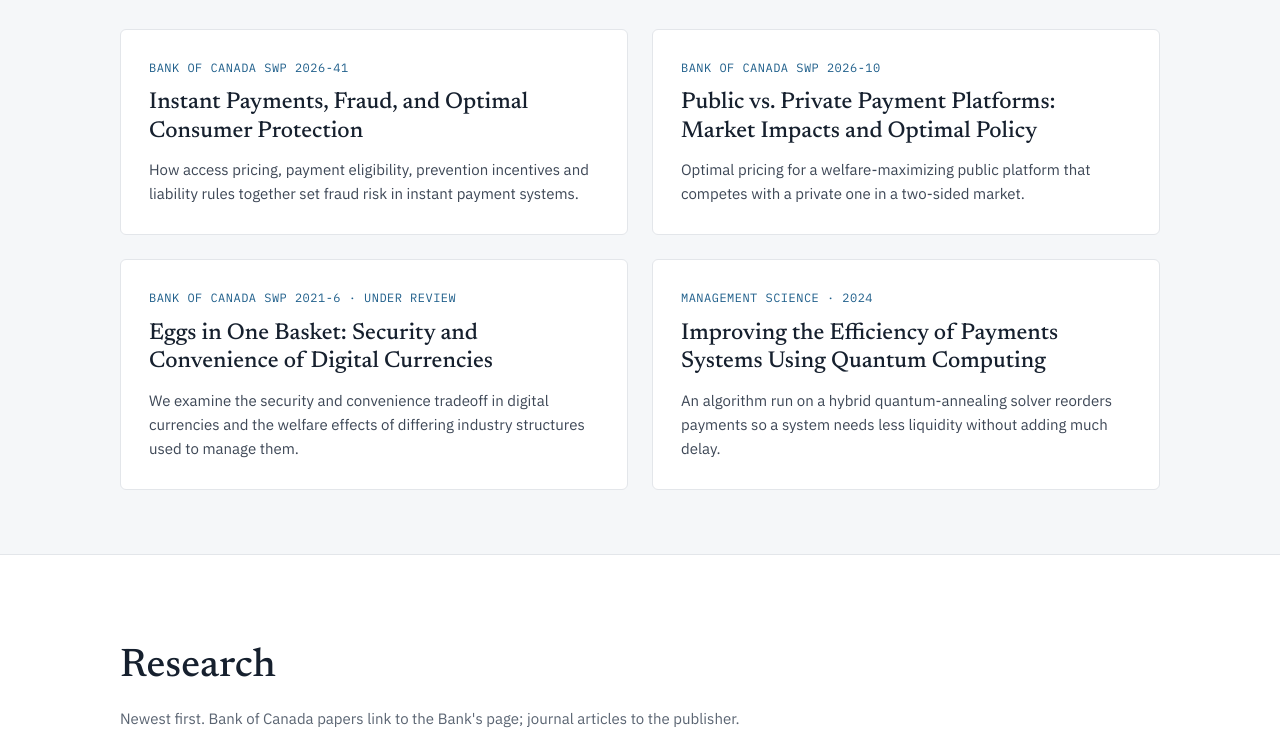
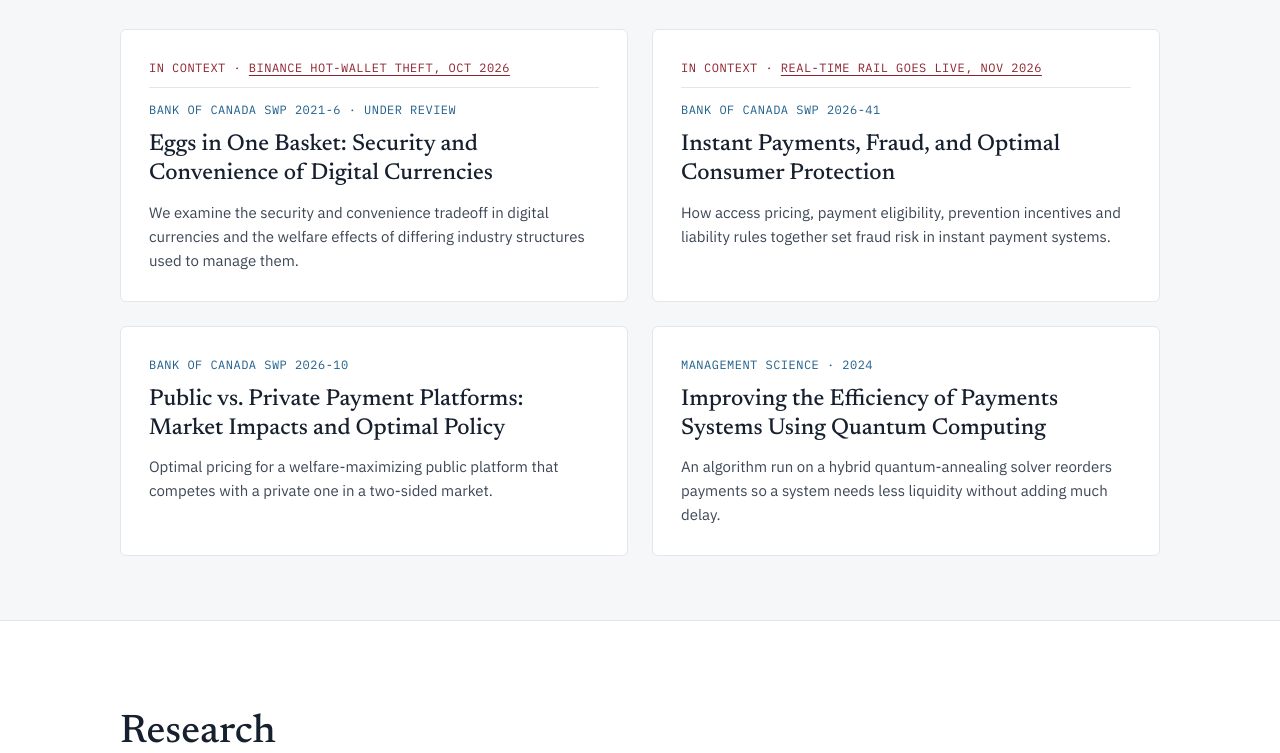
Before and after one commit to rivadeneyra/rivadeneyra.github.io, a plain HTML site: page index.html in a window 1280 px wide. Shown: the part 702-1455 px from the top of the page. Drawn offline with Linux system fonts and the light colour scheme.

Commit message:
Update index.html

```diff
--- a/index.html
+++ b/index.html
@@ -109,12 +109,17 @@ em { font-style: italic; }
 .band h2 { font-family: var(--display); font-weight: 500; font-size: 30px; margin-bottom: 32px; }
 .cards { display: grid; grid-template-columns: repeat(auto-fit, minmax(min(100%, 420px), 1fr)); gap: 24px; }
 .card {
-  display: flex; flex-direction: column; gap: 12px; min-width: 0;
+  position: relative; display: flex; flex-direction: column; gap: 12px; min-width: 0;
   background: var(--card); border: 1px solid var(--rule); border-radius: 6px; padding: 28px; color: var(--ink);
 }
 .card:hover { border-color: var(--accent); color: var(--ink); text-decoration: none; }
 .card .venue { font-family: var(--mono); font-size: 12px; letter-spacing: 0.04em; text-transform: uppercase; color: var(--accent); }
-.card .ctitle { font-family: var(--display); font-size: 23px; line-height: 1.25; font-weight: 500; }
+.card .ctitle { font-family: var(--display); font-size: 23px; line-height: 1.25; font-weight: 500; color: var(--ink); }
+.card .ctitle:hover { color: var(--ink); text-decoration: none; }
+.card .ctitle::after { content: ""; position: absolute; inset: 0; border-radius: 6px; }
+.card .ctx { position: relative; z-index: 1; font-family: var(--mono); font-size: 12px; letter-spacing: 0.04em; text-transform: uppercase; color: var(--pop); padding-bottom: 10px; border-bottom: 1px solid var(--rule); }
+.card .ctx a { color: var(--pop); text-decoration: underline; text-underline-offset: 3px; }
+.card .ctx a:hover { color: var(--ink); }
 .card .note { font-size: 15px; color: var(--ink-2); }
 
 /* Research */
@@ -225,26 +230,28 @@ em { font-style: italic; }
     <div class="wrap">
       <h2 id="sel-h">Recent and topical work</h2>
       <div class="cards">
-        <a class="card" href="https://www.bankofcanada.ca/2026/11/staff-working-paper-2026-41/">
+        <article class="card">
+          <p class="ctx">In context · <a href="https://www.coindesk.com/business/2026/11/03/binance-s-usd6-3-billion-hack-began-with-a-fake-job-interview-exchange-says">Binance hot-wallet theft, Oct 2026</a></p>
+          <span class="venue">Bank of Canada SWP 2021-6 · Under review</span>
+          <a class="ctitle" href="https://ideas.repec.org/p/bca/bocawp/21-6.html">Eggs in One Basket: Security and Convenience of Digital Currencies</a>
+          <span class="note">We examine the security and convenience tradeoff in digital currencies and the welfare effects of differing industry structures used to manage them.</span>
+        </article>
+        <article class="card">
+          <p class="ctx">In context · <a href="https://www.bankofcanada.ca/2026/11/bank-of-canada-designates-rtr-as-a-prominent-payment-system/">Real-Time Rail goes live, Nov 2026</a></p>
           <span class="venue">Bank of Canada SWP 2026-41</span>
-          <span class="ctitle">Instant Payments, Fraud, and Optimal Consumer Protection</span>
+          <a class="ctitle" href="https://www.bankofcanada.ca/2026/11/staff-working-paper-2026-41/">Instant Payments, Fraud, and Optimal Consumer Protection</a>
           <span class="note">How access pricing, payment eligibility, prevention incentives and liability rules together set fraud risk in instant payment systems.</span>
-        </a>
-        <a class="card" href="https://www.bankofcanada.ca/2026/03/staff-working-paper-2026-10/">
+        </article>
+        <article class="card">
           <span class="venue">Bank of Canada SWP 2026-10</span>
-          <span class="ctitle">Public vs. Private Payment Platforms: Market Impacts and Optimal Policy</span>
+          <a class="ctitle" href="https://www.bankofcanada.ca/2026/03/staff-working-paper-2026-10/">Public vs. Private Payment Platforms: Market Impacts and Optimal Policy</a>
           <span class="note">Optimal pricing for a welfare-maximizing public platform that competes with a private one in a two-sided market.</span>
-        </a>
-        <a class="card" href="https://ideas.repec.org/p/bca/bocawp/21-6.html">
-          <span class="venue">Bank of Canada SWP 2021-6 · Under review</span>
-          <span class="ctitle">Eggs in One Basket: Security and Convenience of Digital Currencies</span>
-          <span class="note">We examine the security and convenience tradeoff in digital currencies and the welfare effects of differing industry structures used to manage them.</span>
-        </a>
-        <a class="card" href="https://doi.org/10.1287/mnsc.2023.00314">
+        </article>
+        <article class="card">
           <span class="venue">Management Science · 2024</span>
-          <span class="ctitle">Improving the Efficiency of Payments Systems Using Quantum Computing</span>
+          <a class="ctitle" href="https://doi.org/10.1287/mnsc.2023.00314">Improving the Efficiency of Payments Systems Using Quantum Computing</a>
           <span class="note">An algorithm run on a hybrid quantum-annealing solver reorders payments so a system needs less liquidity without adding much delay.</span>
-        </a>
+        </article>
       </div>
     </div>
   </section>
```
